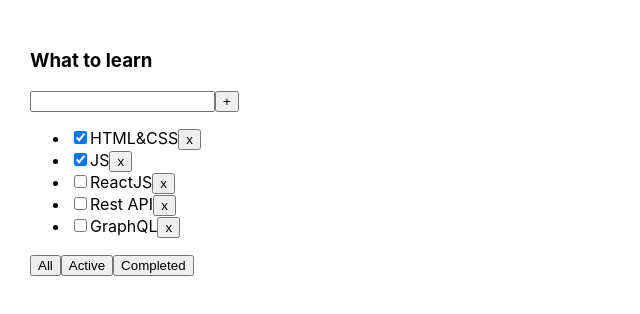
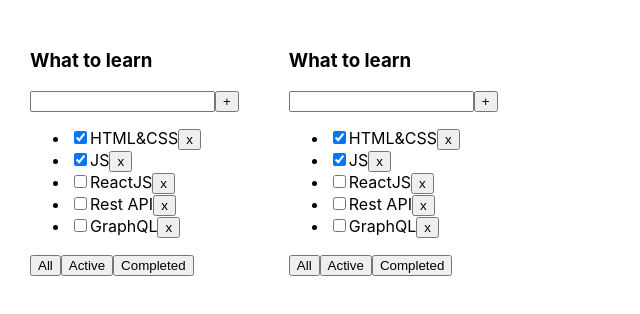
Before and after one commit to sasha2234562/3-todolist, a React (Create React App) app: page / in a window 1280 px wide. Shown: the top 314 px of the page, without its empty margins (0-640 px from the left). Built offline with nearby package versions, Linux system fonts and the light colour scheme.

Commit message:
repeat error and checked

```diff
--- a/src/App.tsx
+++ b/src/App.tsx
@@ -1,9 +1,14 @@
 import React, {useState} from 'react';
 import './App.css';
-import {Todolist} from './Todolist';
 import {v1} from 'uuid';
+import {Todolist} from "./Todolist";
 
 export type FilterValuesType = "all" | "active" | "completed";
+type  todolistType = {
+    id: string
+    title: string
+    filter: FilterValuesType
+}
 
 function App() {
 
@@ -33,15 +38,6 @@
 
     let [filter, setFilter] = useState<FilterValuesType>("all");
 
-    let tasksForTodolist = tasks;
-
-    if (filter === "active") {
-        tasksForTodolist = tasks.filter(t => t.isDone === false);
-    }
-    if (filter === "completed") {
-        tasksForTodolist = tasks.filter(t => t.isDone === true);
-    }
-
     function changeFilter(value: FilterValuesType) {
         setFilter(value);
     }
@@ -54,10 +50,25 @@
         setTasks(clone)
     }
 
+    let [todolist, setTodolist] = useState<Array<todolistType>>([
+        {id: v1(), title: "What to learn", filter: 'active'},
+        {id: v1(), title: "What to learn", filter: 'completed'},
+    ])
+
 
     return (
-        <div className="App">
-            <Todolist title="What to learn"
+        <div className={'App'}>
+            {todolist.map((item)=> {
+                let tasksForTodolist = tasks;
+
+                if (filter === "active") {
+                    tasksForTodolist = tasks.filter(t => t.isDone === false);
+                }
+                if (filter === "completed") {
+                    tasksForTodolist = tasks.filter(t => t.isDone === true);
+                }
+                return(
+                        <Todolist title={item.title}
                                   tasks={tasksForTodolist}
                                   removeTask={removeTask}
                                   changeFilter={changeFilter}
@@ -66,6 +77,9 @@
                                   setError={setError}
                                   changeStatus={changeStatus}
                         />
+                )
+
+            })}
         </div>
     );
 }
```
Lines whose indentation alone changed are shown as unchanged.
